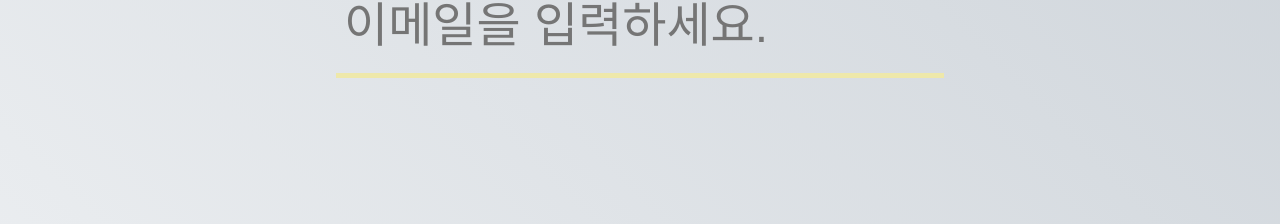
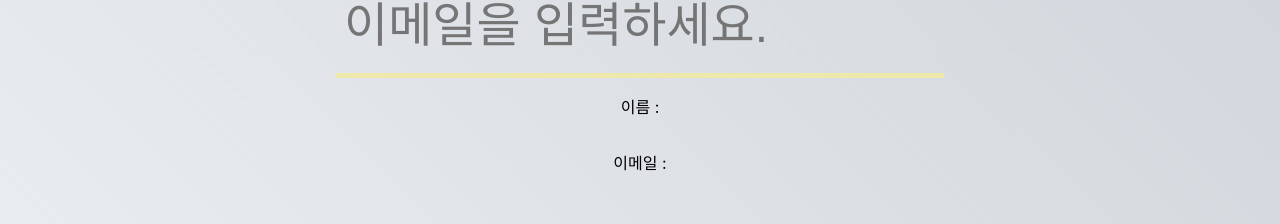
Before and after one commit to jjunnnys/ppby-react, a React (Create React App) app: page / in a window 1280 px wide. Shown: the part 204-428 px from the top of the page. Built offline with nearby package versions, Linux system fonts and the light colour scheme.

Commit message:
Modify input value 표시

```diff
--- a/src/App.js
+++ b/src/App.js
@@ -30,6 +30,8 @@ function App() {
           placeholder="이메일을 입력하세요."
           onChange={onChage}
         />
+        <p>이름 : {inputs.name}</p>
+        <p>이메일 : {inputs.email}</p>
       </main>
     </>
   );
```
